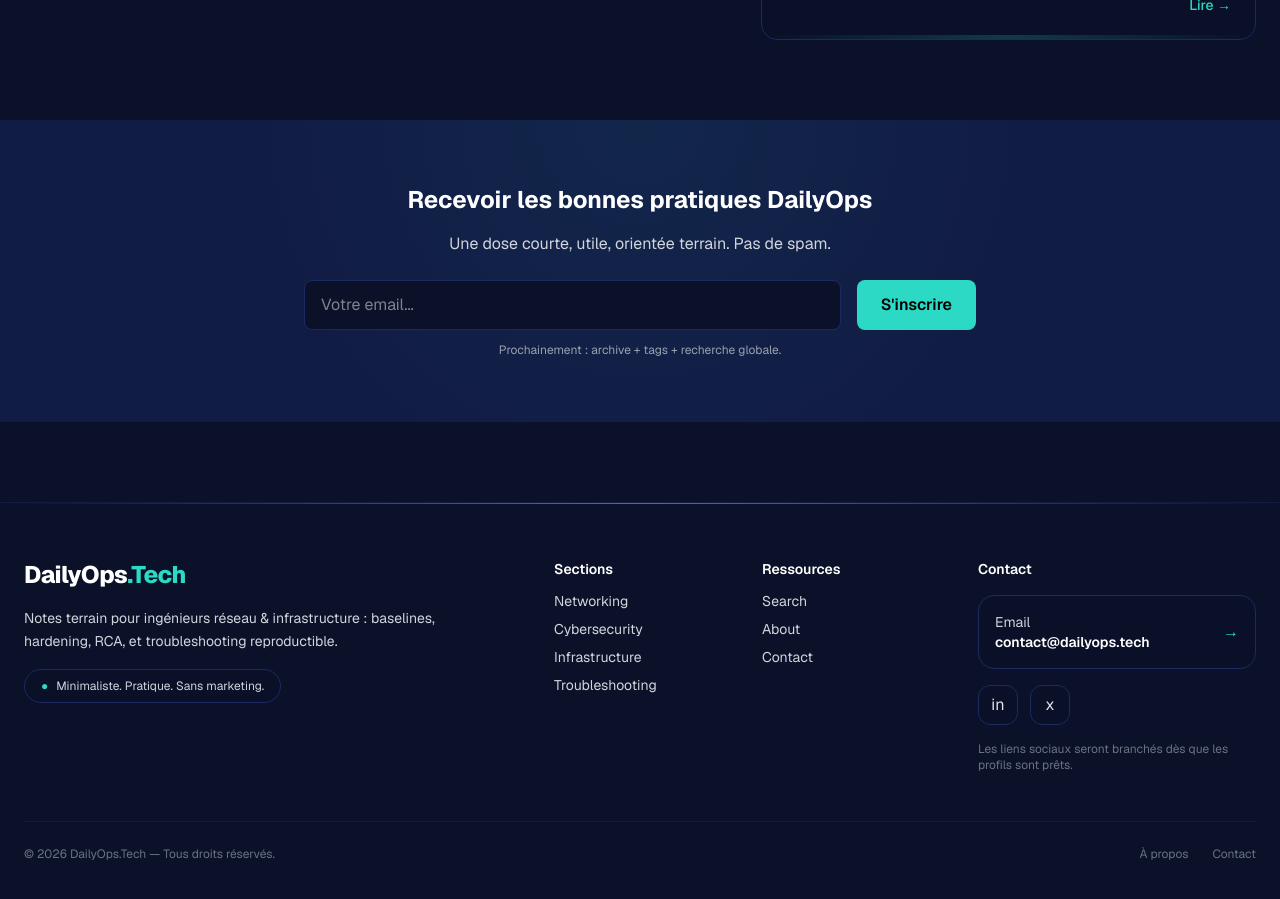
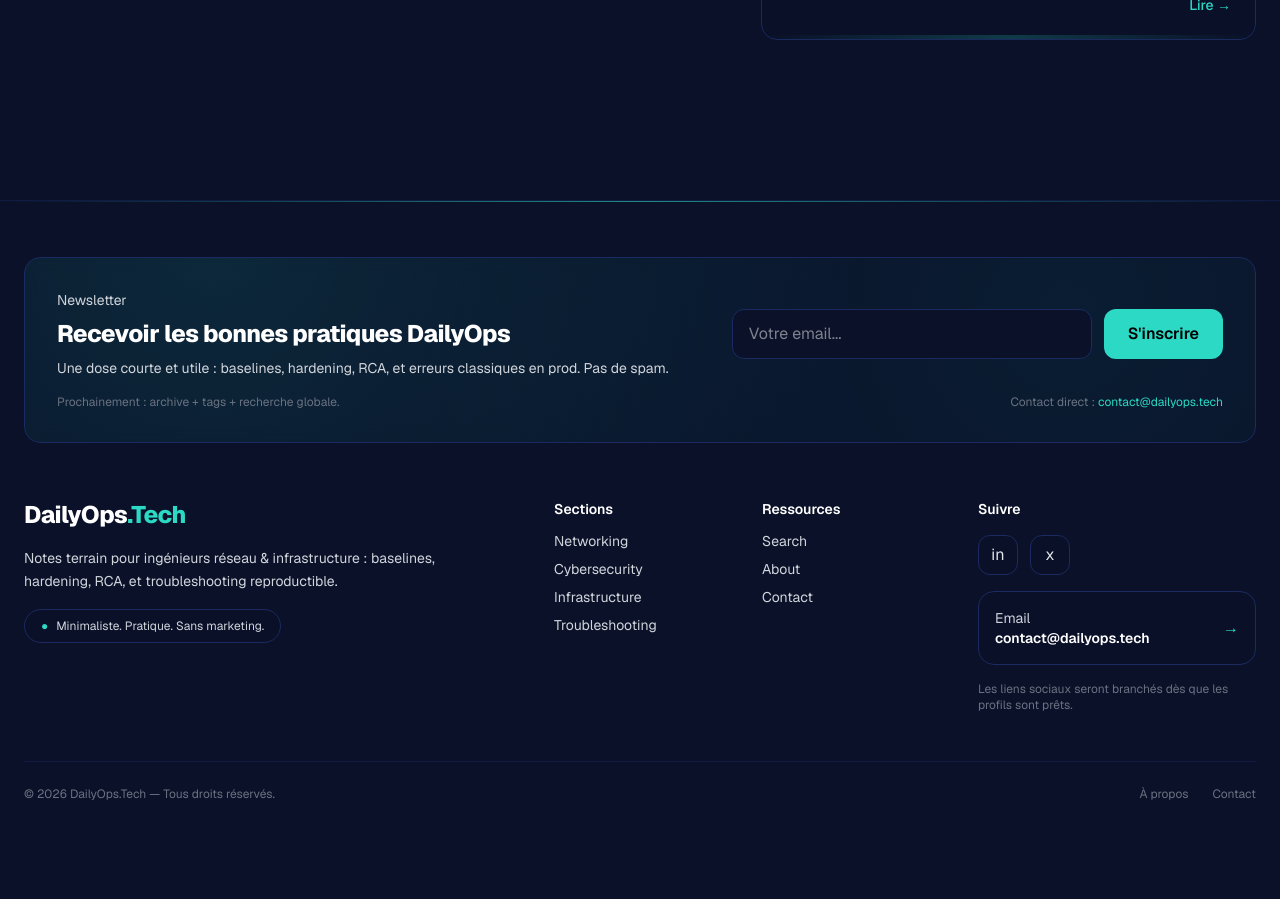
Before and after one commit to lepfsi/DailyOps, a Next.js app in the folder dailyops/: page / in a window 1280 px wide. Shown: the part 1780-2679 px from the top of the page. After the commit the page ends 2638 px from the top, so only its background shows below. Built offline with nearby package versions, Linux system fonts and the light colour scheme.

Commit message:
Merge newsletter into footer (premium end section)

```diff
--- a/dailyops/src/app/page.tsx
+++ b/dailyops/src/app/page.tsx
@@ -156,37 +156,6 @@ export default function Home() {
           </div>
         </section>
       </div>
-
-      {/* NEWSLETTER */}
-      <section className="relative overflow-hidden bg-[#111C44] py-16 px-6 text-center">
-        <div className="pointer-events-none absolute inset-0 opacity-30">
-          <div className="absolute inset-0 bg-[radial-gradient(circle_at_50%_0%,rgba(43,217,197,0.18),transparent_55%)]" />
-        </div>
-
-        <div className="relative mx-auto max-w-2xl">
-          <h3 className="text-2xl font-bold text-white">
-            Recevoir les bonnes pratiques DailyOps
-          </h3>
-          <p className="mt-4 text-gray-300">
-            Une dose courte, utile, orientée terrain. Pas de spam.
-          </p>
-
-          <div className="mt-6 flex flex-col sm:flex-row justify-center gap-4">
-            <input
-              type="email"
-              placeholder="Votre email..."
-              className="flex-1 px-4 py-3 rounded-lg bg-[#0A1128] border border-[#1b2a60] focus:outline-none focus:border-[#2BD9C5] text-gray-100"
-            />
-            <button className="bg-[#2BD9C5] text-black px-6 py-3 rounded-lg font-semibold hover:opacity-90 transition">
-              S&apos;inscrire
-            </button>
-          </div>
-
-          <p className="mt-3 text-xs text-gray-400">
-            Prochainement : archive + tags + recherche globale.
-          </p>
-        </div>
-      </section>
     </div>
   );
 }
--- a/dailyops/src/components/Footer.tsx
+++ b/dailyops/src/components/Footer.tsx
@@ -8,6 +8,55 @@ export default function Footer() {
       {/* top accent */}
       <div className="pointer-events-none absolute inset-x-0 top-0 h-px bg-gradient-to-r from-transparent via-[#2BD9C5]/60 to-transparent" />
 
+      {/* Newsletter CTA integrated */}
+      <div className="container mx-auto px-6 pt-14">
+        <div className="relative overflow-hidden rounded-2xl border border-[#1b2a60] bg-[#0A1128]/40 backdrop-blur p-8">
+          {/* glow */}
+          <div className="pointer-events-none absolute -inset-24 opacity-70">
+            <div className="absolute inset-0 bg-[radial-gradient(circle_at_20%_20%,rgba(43,217,197,0.18),transparent_55%)]" />
+            <div className="absolute inset-0 bg-[radial-gradient(circle_at_80%_40%,rgba(43,217,197,0.10),transparent_60%)]" />
+          </div>
+
+          <div className="relative flex flex-col lg:flex-row items-start lg:items-center justify-between gap-8">
+            <div className="space-y-2">
+              <p className="text-sm text-gray-300">
+                Newsletter
+              </p>
+              <h3 className="text-2xl font-extrabold text-white tracking-tight">
+                Recevoir les bonnes pratiques DailyOps
+              </h3>
+              <p className="text-sm text-gray-300 max-w-2xl">
+                Une dose courte et utile : baselines, hardening, RCA, et erreurs classiques en prod. Pas de spam.
+              </p>
+            </div>
+
+            <form className="w-full lg:w-auto flex flex-col sm:flex-row gap-3">
+              <input
+                type="email"
+                placeholder="Votre email..."
+                className="w-full sm:w-[360px] px-4 py-3 rounded-xl bg-[#0A1128] border border-[#1b2a60] focus:outline-none focus:border-[#2BD9C5] text-gray-100"
+              />
+              <button
+                type="button"
+                className="px-6 py-3 rounded-xl bg-[#2BD9C5] text-black font-semibold hover:opacity-90 transition"
+              >
+                S&apos;inscrire
+              </button>
+            </form>
+          </div>
+
+          <div className="relative mt-4 flex flex-col sm:flex-row items-start sm:items-center justify-between gap-2">
+            <p className="text-xs text-gray-500">
+              Prochainement : archive + tags + recherche globale.
+            </p>
+            <p className="text-xs text-gray-500">
+              Contact direct : <a className="text-[#2BD9C5] hover:opacity-90" href="mailto:contact@dailyops.tech">contact@dailyops.tech</a>
+            </p>
+          </div>
+        </div>
+      </div>
+
+      {/* Footer main */}
       <div className="container mx-auto px-6 py-14">
         <div className="grid grid-cols-1 md:grid-cols-12 gap-10">
           {/* Brand */}
@@ -50,7 +99,26 @@ export default function Footer() {
 
           {/* Contact / Social */}
           <div className="md:col-span-3 space-y-4">
-            <p className="text-sm font-semibold text-white">Contact</p>
+            <p className="text-sm font-semibold text-white">Suivre</p>
+
+            <div className="flex items-center gap-3">
+              <a
+                href="#"
+                className="inline-flex items-center justify-center w-10 h-10 rounded-xl border border-[#1b2a60] bg-[#0A1128]/40 text-gray-200 hover:border-[#2BD9C5]/60 hover:text-white transition"
+                aria-label="LinkedIn"
+                title="LinkedIn"
+              >
+                in
+              </a>
+              <a
+                href="#"
+                className="inline-flex items-center justify-center w-10 h-10 rounded-xl border border-[#1b2a60] bg-[#0A1128]/40 text-gray-200 hover:border-[#2BD9C5]/60 hover:text-white transition"
+                aria-label="X"
+                title="X"
+              >
+                x
+              </a>
+            </div>
 
             <a
               href="mailto:contact@dailyops.tech"
@@ -62,27 +130,6 @@ export default function Footer() {
               </div>
               <span className="text-[#2BD9C5] group-hover:translate-x-0.5 transition">→</span>
             </a>
-
-            <div className="flex items-center gap-3">
-              {/* LinkedIn */}
-              <a
-                href="#"
-                className="inline-flex items-center justify-center w-10 h-10 rounded-xl border border-[#1b2a60] bg-[#0A1128]/40 text-gray-200 hover:border-[#2BD9C5]/60 hover:text-white transition"
-                aria-label="LinkedIn"
-                title="LinkedIn"
-              >
-                in
-              </a>
-              {/* X */}
-              <a
-                href="#"
-                className="inline-flex items-center justify-center w-10 h-10 rounded-xl border border-[#1b2a60] bg-[#0A1128]/40 text-gray-200 hover:border-[#2BD9C5]/60 hover:text-white transition"
-                aria-label="X"
-                title="X"
-              >
-                x
-              </a>
-            </div>
 
             <p className="text-xs text-gray-500">
               Les liens sociaux seront branchés dès que les profils sont prêts.
```
